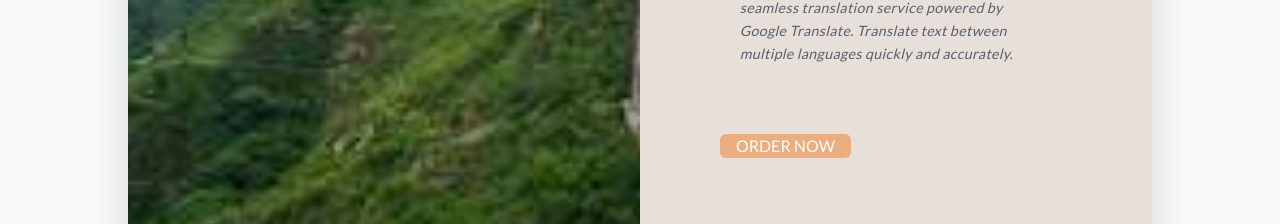
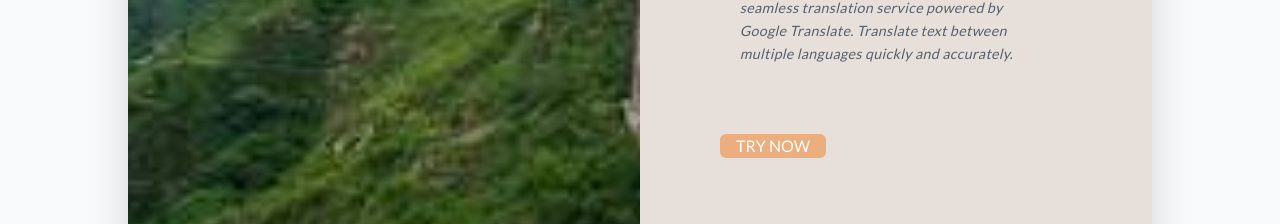
Before and after one commit to louisjoety/travel-toolkit, a Next.js app in the folder frontend/: page / in a window 1280 px wide. Shown: the part 1498-1722 px from the top of the page. Built offline with nearby package versions, Linux system fonts and the light colour scheme.

Commit message:
replace CTA

```diff
--- a/frontend/app/components/Home/Services.tsx
+++ b/frontend/app/components/Home/Services.tsx
@@ -55,7 +55,7 @@ const Services = ({ activeImage, clickNext, clickPrev }: Props) => {
 
             <Link href={elem.link}>
               <button className="bg-[#ecae7e] text-white uppercase px-4 rounded-md">
-                Order Now
+                Try Now
               </button>
             </Link>
 
```
